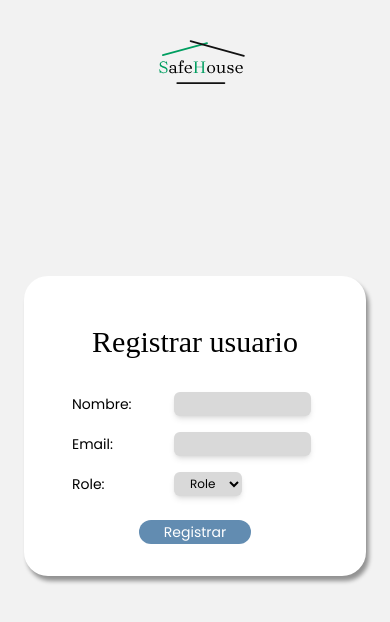
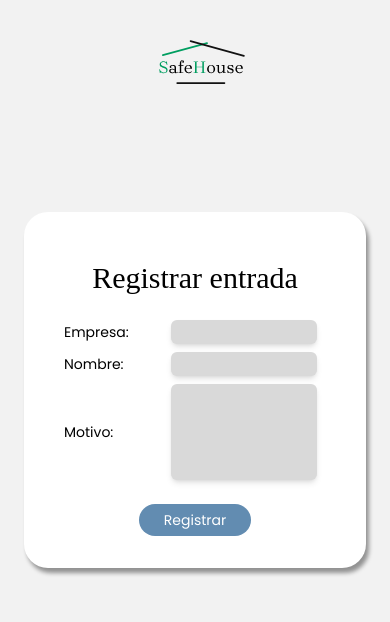
Before and after one commit to Fabio-Alfredo/deploy_definit, a React (Vite) app in the folder safeHouse-frontEnd/: page / in a window 390 px wide. Shown: the top 622 px of the page. Built offline with nearby package versions, Linux system fonts and the light colour scheme; a web font is replaced by a local one.

Commit message:
add: register entry
update: responsive desing and personalization button

```diff
--- a/safeHouse-frontEnd/src/App.jsx
+++ b/safeHouse-frontEnd/src/App.jsx
@@ -10,12 +10,12 @@ function App() {
 
   return (
     <>
-      <RegisterPage/>
+      {/* <RegisterPage/> */}
       {/* <AdminHouse/> */}
       {/* <GenerateQR/> */}
       {/* <Auth/> */}
       {/* <ReaderQr/> */}
-      {/* <RegisterEntry/> */}
+      <RegisterEntry/>
     </>
   )
 }
--- a/safeHouse-frontEnd/src/components/Button.jsx
+++ b/safeHouse-frontEnd/src/components/Button.jsx
@@ -5,7 +5,7 @@ const Button = ({ type, name, value }) => {
         <>
             <div className='flex w-full justify-center items-center mt-6 2xl:my-24'>
                 <input type={type} name={name} value={value}
-                    className='rounded-full font-popins text-white bg-blue-buttons hover:bg-sky-700 cursor-pointer text-sm xl:text-xl w-28 h-6 sm:w-40 sm:h-10 xl:w-56 xl:h-12' />
+                    className='rounded-full font-popins text-white bg-blue-buttons hover:bg-sky-700 cursor-pointer text-sm xl:text-xl w-28 h-8 sm:w-40 sm:h-10 xl:w-56 xl:h-12' />
             </div>
         </>
     );
--- a/safeHouse-frontEnd/src/components/Input.jsx
+++ b/safeHouse-frontEnd/src/components/Input.jsx
@@ -34,7 +34,7 @@ const Input = ({ name, label, type, inputValue, inputOnchange }) => {
 
     return (
         <>
-            <div className='grid grid-cols-3 sm:mx-12 items-center m-4 sm:m-10'>
+            <div className='grid grid-cols-3 sm:mx-12 items-center m-2 lg:m-4 sm:m-10'>
                 <label htmlFor={name} className='col-span-1 font-popins text-sm sm:text-2xl'> {label} </label> {/* query */}
                 <input required type={type} name={name} value={inputValue} onChange={inputOnchange}
                     className='col-span-2 pl-3 ml-5 shadow-md font-popins bg-input-color rounded-md  text-xs xl:ml-0 sm:text-xl h-6 sm:h-10 w-10/12' />
--- /dev/null
+++ b/safeHouse-frontEnd/src/components/Textarea.jsx
@@ -0,0 +1,15 @@
+import React from 'react';
+
+const Textarea = ({ name, label, rows, cols, inputValue, inputOnchange }) => {
+    return (
+        <>
+            <div className='grid grid-cols-3 sm:mx-12 items-center m-2 lg:m-4 sm:m-10'>
+                <label htmlFor={name} className='col-span-1 font-popins text-sm sm:text-2xl'> {label} </label> {/* query */}
+                <textarea required rows={rows} cols={cols} name={name} value={inputValue} onChange={inputOnchange}
+                    className='col-span-2 p-2 resize-none ml-5 shadow-md font-popins bg-input-color rounded-md  text-xs xl:ml-0 sm:text-xl w-10/12' />
+            </div>
+        </>
+    );
+};
+
+export default Textarea;
--- a/safeHouse-frontEnd/src/page/RegisterEntry.jsx
+++ b/safeHouse-frontEnd/src/page/RegisterEntry.jsx
@@ -1,6 +1,7 @@
 import React from 'react';
 import Input from '../components/Input';
 import Navigation from '../components/Navigation';
+import Textarea from '../components/Textarea';
 import Button from '../components/Button';
 import Header from '../components/Header';
 import { useForm } from '../hooks/useForm';
@@ -28,12 +29,12 @@ const RegisterEntry = () => {
     return (
         <div className='h-screen'>
             <Header />
-            <div className='flex pt-48 sm:pt-0 sm:items-center justify-center w-full bg-color-primary px-6 min-h-[90vh]'>
-                <form onSubmit={handleSubmit} className=' w-full p-8 shadow-2xl rounded-3xl bg-white h-fit xl:pt-24 lg:w-2/3  xl:w-1/2' > {/* query */}
+            <div className='flex pt-32 sm:pt-0 sm:items-center justify-center w-full bg-color-primary px-6 min-h-[90vh]'>
+                <form onSubmit={handleSubmit} className='w-full p-8 lg:p-6 shadow-2xl rounded-3xl bg-white h-fit lg:w-2/3  xl:w-1/2' > {/* query */}
                     <Navigation title={"Registrar entrada"} />
                     <Input name={"company"} label={"Empresa:"} type={"text"} inputValue={company} inputOnchange={InputChange} />
                     <Input name={"name"} label={"Nombre:"} type={"text"} inputValue={name} inputOnchange={InputChange} />
-                    <Input name={"reason"} label={"Motivo:"} type={"textarea"} inputValue={reason} inputOnchange={InputChange} />
+                    <Textarea name={"reason"} rows={5} cols={20} label={"Motivo:"} inputValue={reason} inputOnchange={InputChange} />
                     <Button value={"Registrar"} type={"submit"} name={"RegisterEntry"} />
                 </form>
             </div>
```
